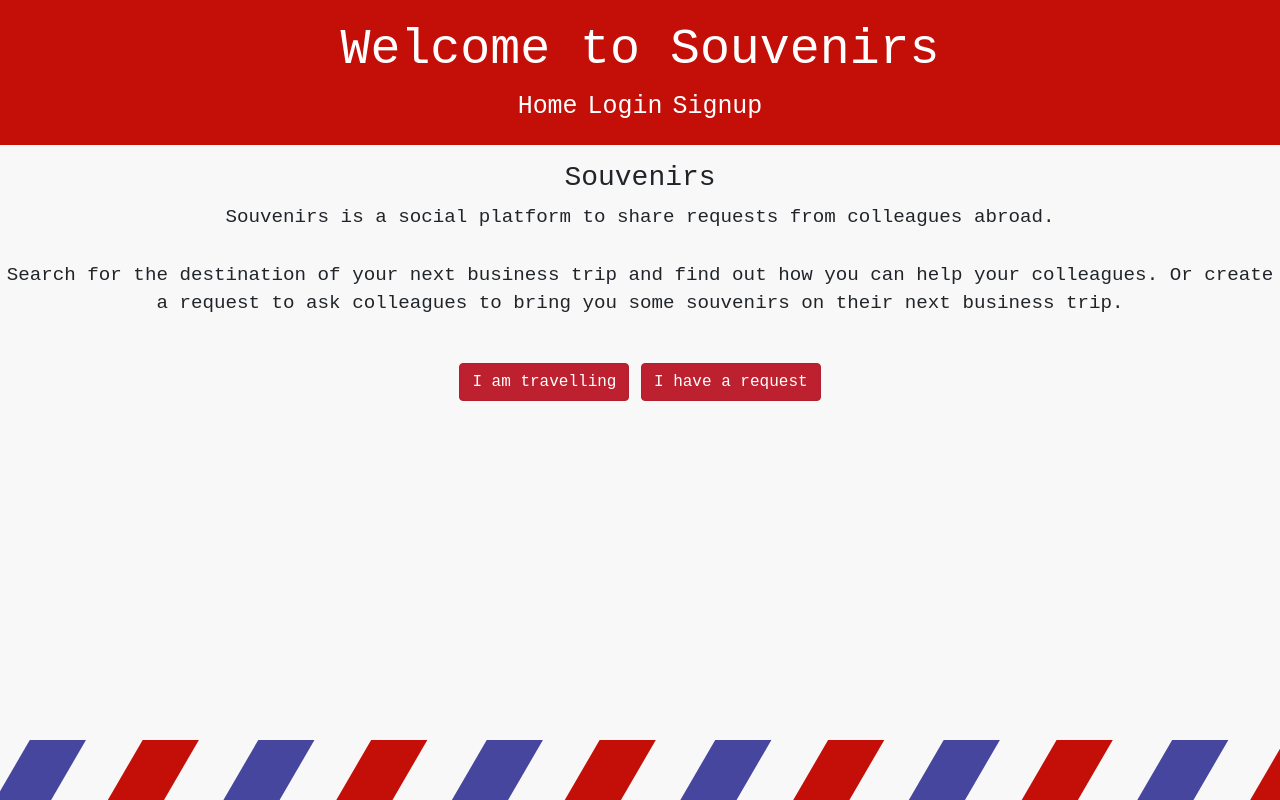
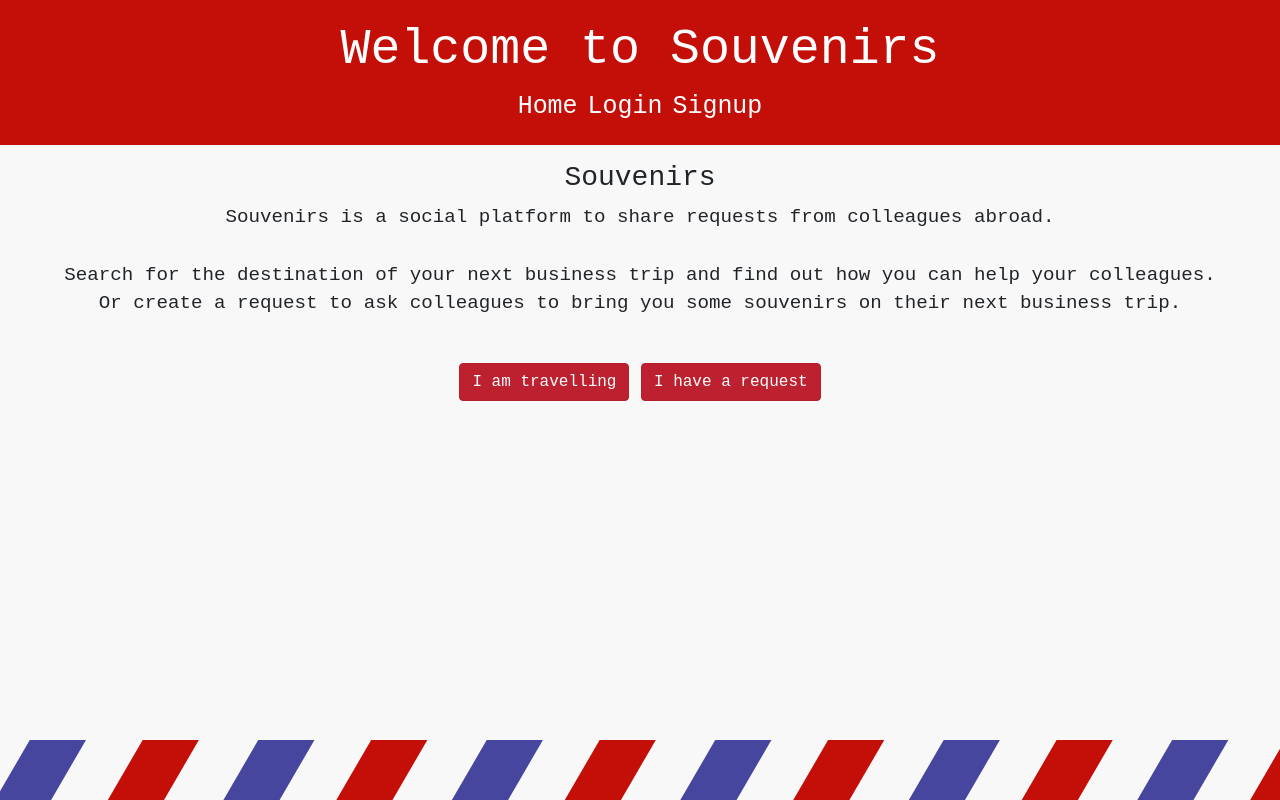
Before and after one commit to katrinai/souvenirs, a React (Create React App) app in the folder client/: page / in a window 1280 px wide. Built offline with nearby package versions, Linux system fonts and the light colour scheme.

Commit message:
more style to Home page

```diff
--- a/client/src/index.css
+++ b/client/src/index.css
@@ -64,6 +64,10 @@ body {
 .requestCards {
   display: inline-block;
 }
+.Home {
+  margin-right: 55px;
+  margin-left: 55px;
+}
 footer {
   /* position: fixed; */
   margin-top: 10px;
```
